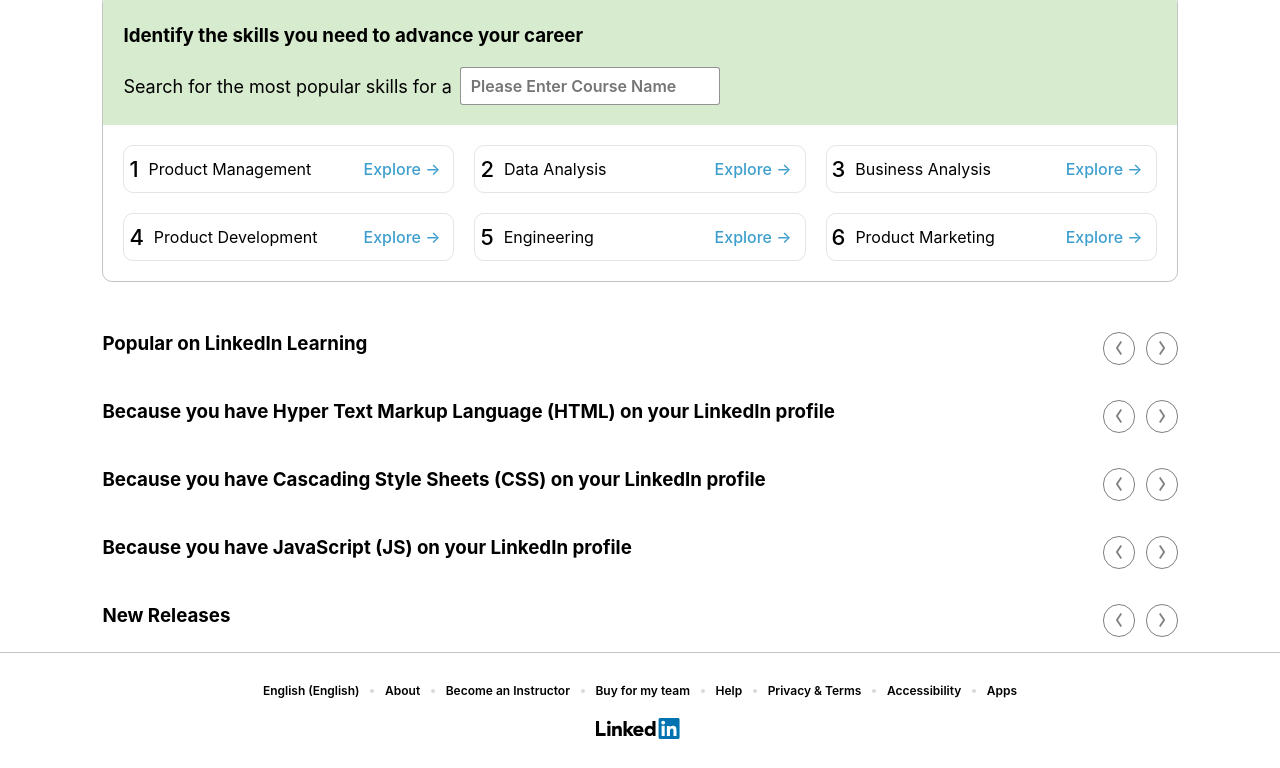
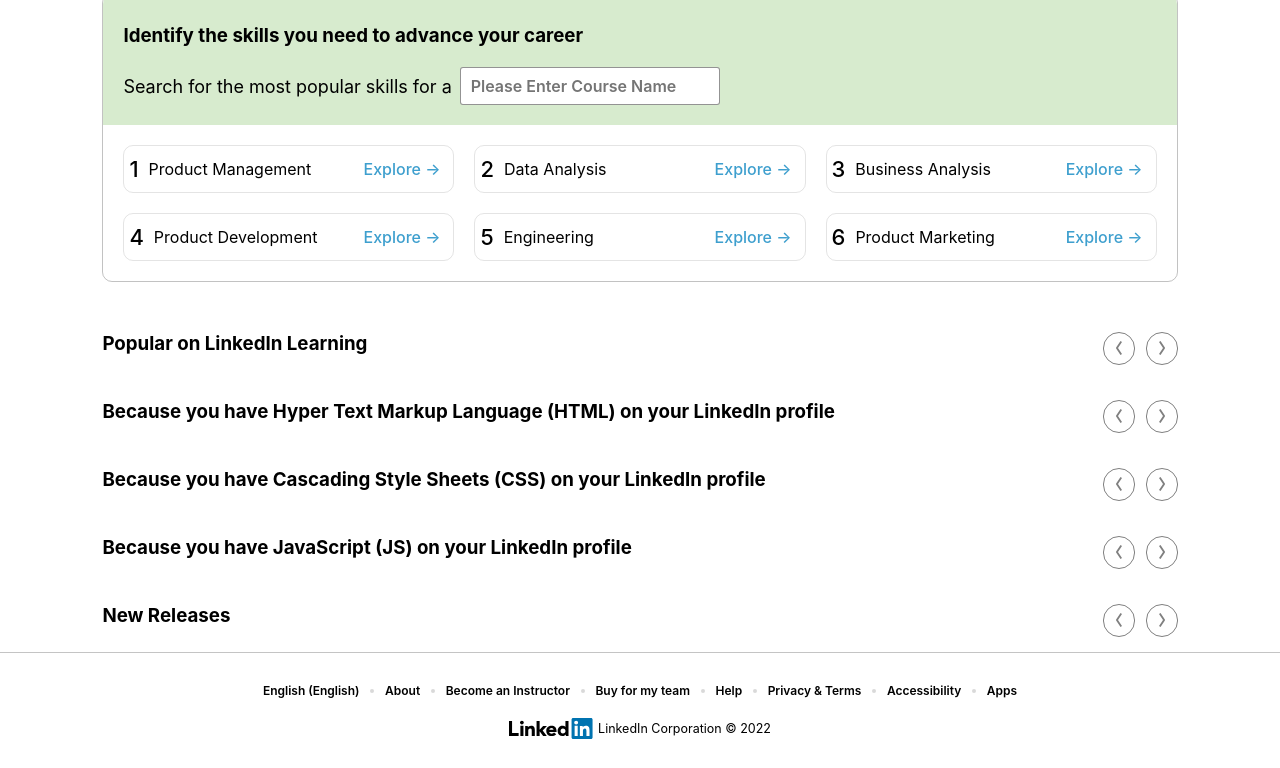
Before and after one commit to murali0101/Lynda.com_Clone-frontend-, a plain HTML site: page index.html in a window 1280 px wide. Shown: the part 498-1266 px from the top of the page. Drawn offline with Linux system fonts and the light colour scheme; no server answers.

Commit message:
LinkedIn Corporation © 2022

```diff
--- a/index.html
+++ b/index.html
@@ -864,7 +864,7 @@
             </li-icon>
           </div>
           <div>
-            <p></p>
+            <p>LinkedIn Corporation © 2022</p>
           </div>
         </div>
       </div>
```
